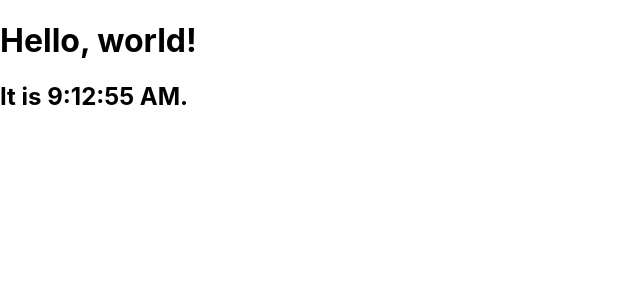
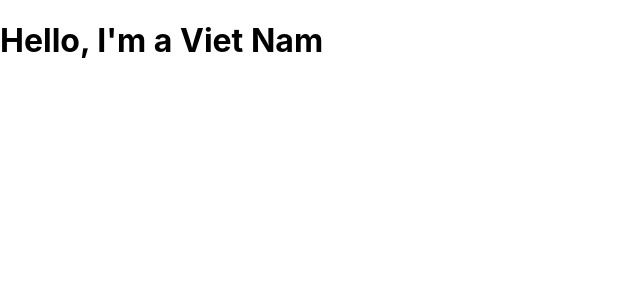
Before and after one commit to hoangchien97/React-Savvy, a React (Create React App) app: page / in a window 1280 px wide. Shown: the top 300 px of the page, without its empty margins (0-640 px from the left). Built offline with nearby package versions, Linux system fonts and the light colour scheme.

Commit message:
pass props components by import/export file

```diff
--- /dev/null
+++ b/src/HelloWorld.js
@@ -0,0 +1,9 @@
+import React from "react";
+
+class Welcome extends React.Component {
+  render() {
+    return <h1>Hello, {this.props.title}</h1>;
+  }
+}
+
+export default Welcome;
--- a/src/index.js
+++ b/src/index.js
@@ -1,19 +1,24 @@
 import React from "react";
 import ReactDOM from "react-dom";
+import HelloWorld from "./HelloWorld";
 import "./index.css";
 import * as serviceWorker from "./serviceWorker";
 
-function tick() {
-  const element = (
-    <div>
-      <h1>Hello, world!</h1>
-      <h2>It is {new Date().toLocaleTimeString()}.</h2>
-    </div>
-  );
-  ReactDOM.render(element, document.getElementById("root"));
-}
+// C1 : trong component
 
-setInterval(tick, 1000);
+// function Welcome(props) {
+//   return <h1>Hello, {props.name}</h1>;
+// }
+
+// const element = <Welcome name="Sara" />;
+// ReactDOM.render(element, document.getElementById("root"));
+
+// C2 pass prop by export/import component
+
+ReactDOM.render(
+  <HelloWorld title="I'm a Viet Nam" />,
+  document.getElementById("root")
+);
 
 // If you want your app to work offline and load faster, you can change
 // unregister() to register() below. Note this comes with some pitfalls.
```
